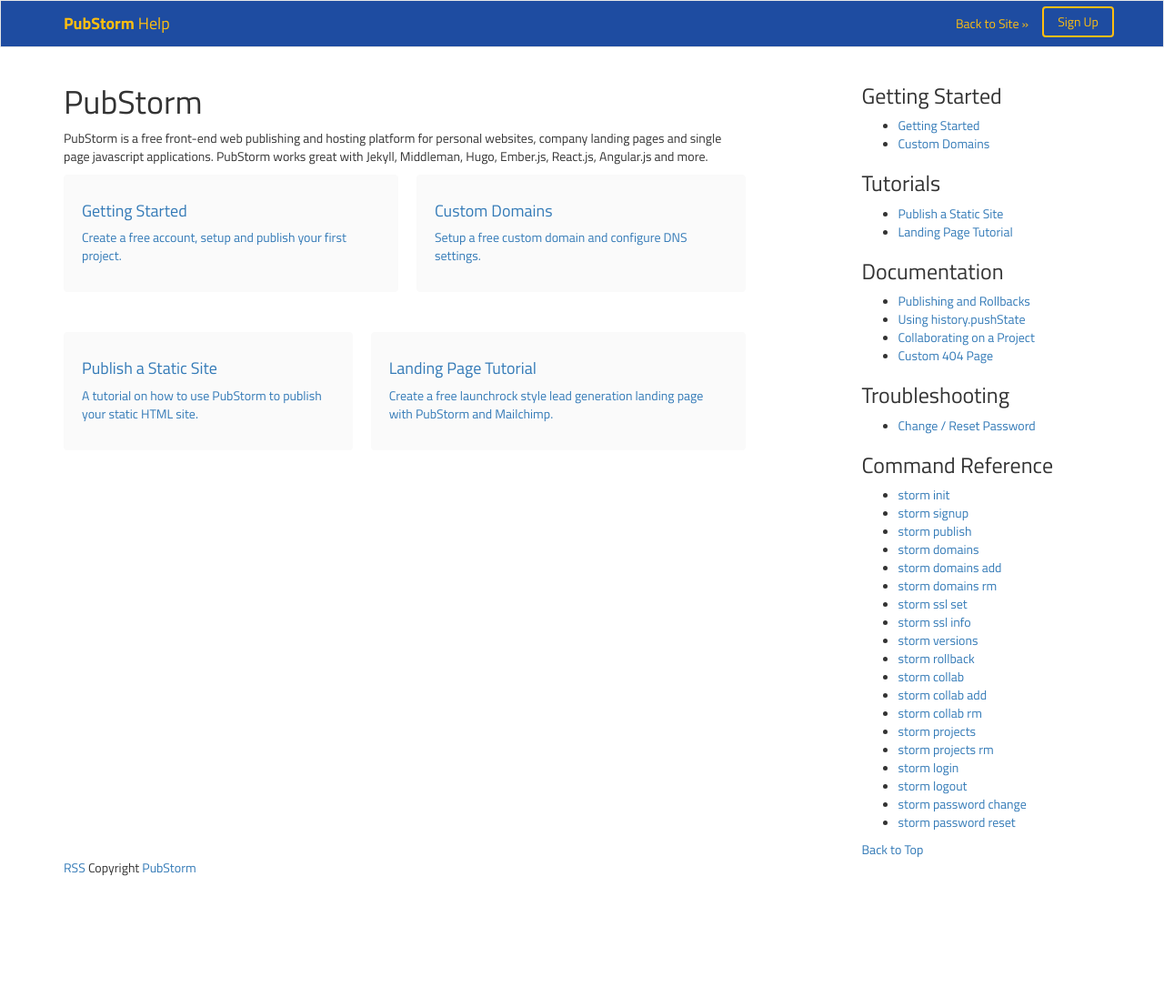
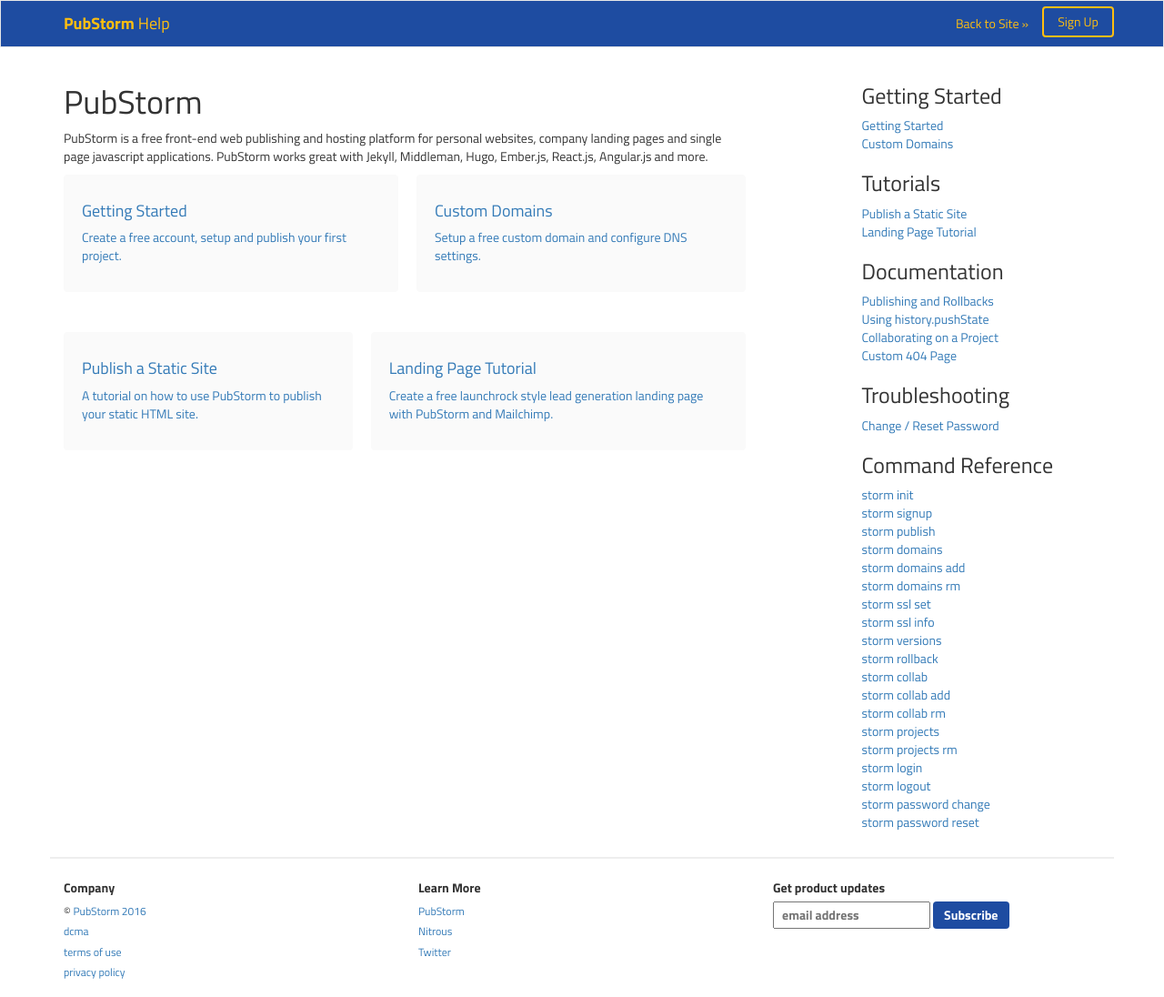
Before and after one commit to nitrous-io/help, a Jekyll site: the page built from index.html, in a window 1280 px wide. Shown: the whole page at 91% size. Built offline with Jekyll 4.4.1, drawn with Linux system fonts in a browser that asks for light colours; before the commit the page ends 964 px from its top, so only the background shows below that.

Commit message:
adding footer and mailchimp signup

```diff
--- a/_includes/footer.html
+++ b/_includes/footer.html
@@ -2,7 +2,38 @@
 <!-- bootstrap - Latest compiled and minified JavaScript -->
 <script src="https://maxcdn.bootstrapcdn.com/bootstrap/3.3.6/js/bootstrap.min.js" integrity="sha384-0mSbJDEHialfmuBBQP6A4Qrprq5OVfW37PRR3j5ELqxss1yVqOtnepnHVP9aJ7xS" crossorigin="anonymous"></script>
 <script src="/javascripts/pubstorm.js"></script>
-<footer role="contentinfo">
-  <span id="feeds"><a href="#">RSS</a></span>
-  Copyright <a href="https://www.pubstorm.com/">PubStorm</a>
-</footer>
+<div class="row footer" role="contentinfo">
+  <div class="col-xs-12 col-sm-12 col-md-4">
+    <h4>Company</h4>
+    <ul class="footer-links">
+      <li>&copy; <a href="https://www.pubstorm.com/">PubStorm 2016</a></li>
+      <li>
+        <a href="https://www.pubstorm.com/dmca">dcma</a>
+      </li>
+      <li>
+        <a href="https://www.pubstorm.com/terms-of-service">terms of use</a>
+      </li>
+      <li>
+        <a href="https://www.pubstorm.com/privacy-policy">privacy policy</a>
+      </li>
+    </ul>
+  </div>
+  <div class="col-xs-12 col-sm-12 col-md-4">
+    <h4>Learn More</h4>
+    <ul class="footer-links">
+      <li>
+        <a href="https://www.pubstorm.com">PubStorm</a>
+      </li>
+      <li>
+        <a href="https://www.nitrous.io">Nitrous</a>
+      </li>
+      <li>
+        <a href="https://www.twitter.com/nitrous">Twitter</a>
+      </li>
+    </ul>
+  </div>
+  <div class="col-xs-12 col-sm-12 col-md-4">
+    <h4>Get product updates</h4)
+    {% include mailchimp.html %}
+  </div>
+</div>
--- /dev/null
+++ b/_includes/mailchimp.html
@@ -0,0 +1,12 @@
+<!-- Begin MailChimp Signup Form -->
+<div id="mc_embed_signup">
+<form action="//nitrous.us4.list-manage.com/subscribe/post?u=40aef44b6df80a146dc4163c7&amp;id=e55461df7b" method="post" id="mc-embedded-subscribe-form" name="mc-embedded-subscribe-form" class="validate" target="_blank" novalidate>
+  <div id="mc_embed_signup_scroll">
+	  <input type="email" value="" name="EMAIL" class="email" id="mce-EMAIL" placeholder="email address" required>
+    <!-- real people should not fill this in and expect good things - do not remove this or risk form bot signups-->
+    <div style="position: absolute; left: -5000px;" aria-hidden="true"><input type="text" name="b_40aef44b6df80a146dc4163c7_e55461df7b" tabindex="-1" value=""></div>
+    <input type="submit" value="Subscribe" name="subscribe" id="mc-embedded-subscribe" class="button">
+  </div>
+</form>
+</div>
+<!--End mc_embed_signup-->
--- a/_includes/nav-content.html
+++ b/_includes/nav-content.html
@@ -56,5 +56,4 @@
     {% endunless %}
   {% endfor %}
 </ul>
-<a href="#top" class="back-to-top">Back to Top</a>
 {% endif %}
--- a/css/pubstorm.sass
+++ b/css/pubstorm.sass
@@ -1,5 +1,7 @@
 ---
 ---
+
+@import 'variables'
 
 .getting-started-intro
   margin: 0 0 24px
@@ -41,6 +43,12 @@ a.info-block
     align-self: flex-end
     text-align: right
 
+.sidenav
+  ul
+    list-style: none
+    margin: 0
+    padding: 0
+
 .starter-item
   display: flex
   background: #f3f3f3
@@ -53,6 +61,34 @@ a.info-block
   img
     width: 135px
 
+.footer
+  border-top: 2px solid #eee
+  margin-top: 2em
+  padding: 1em 0
+  h4
+    font-size: 14px
+    font-weight: bold
+  ul
+    list-style: none
+    padding: 0
+    margin: 0
+    font-size: 12px
+    li
+      margin: 5px 0
+
+  form
+    margin: 8px 0
+    input
+      &.email
+        padding: 5px 8px
+      &.button
+        background: $brandBlue
+        display: inline-block
+        color: #fff
+        border: none
+        border-radius: 4px
+        padding: 7px 12px
+
 @media only screen and (min-width: 800px)
   .getting-started-intro
     flex-direction: row
```
Also changed, not shown: _layouts/default.html (line endings or trailing spaces).
